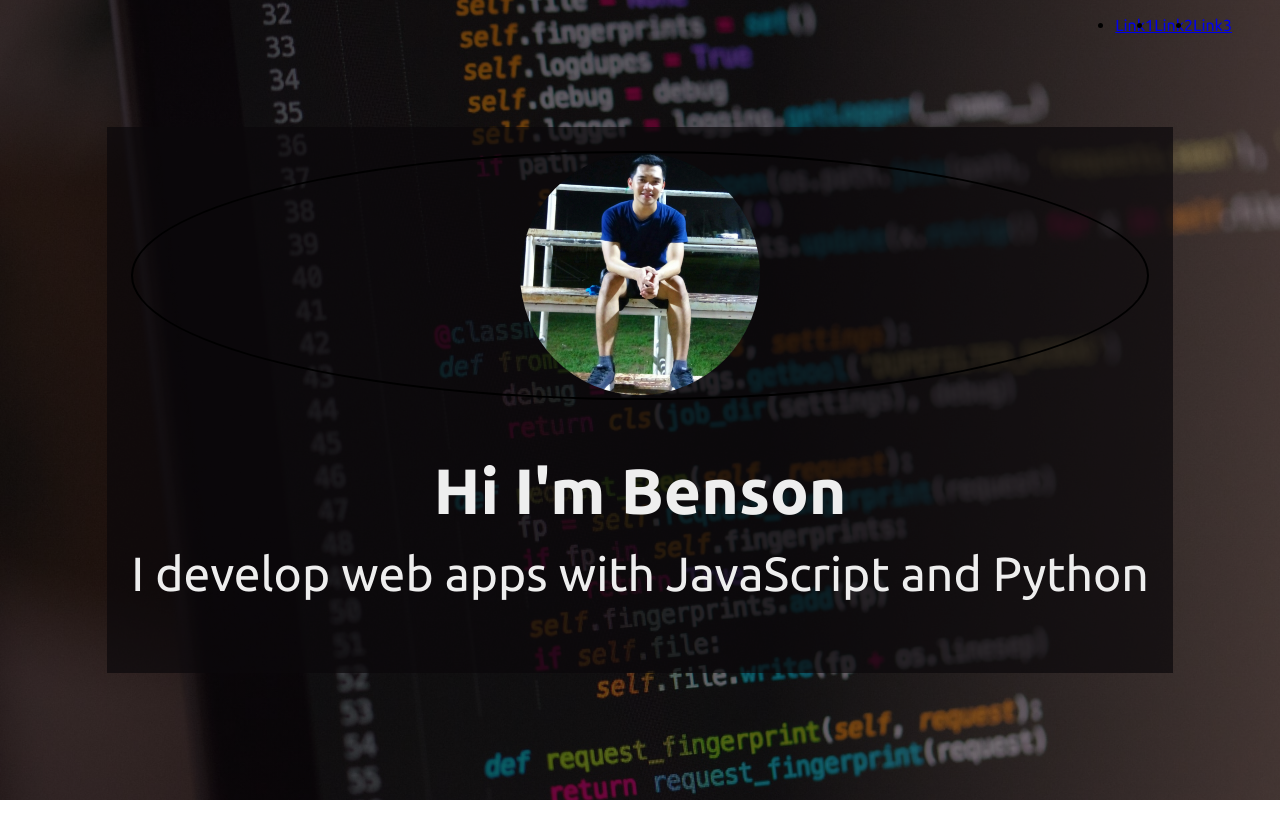
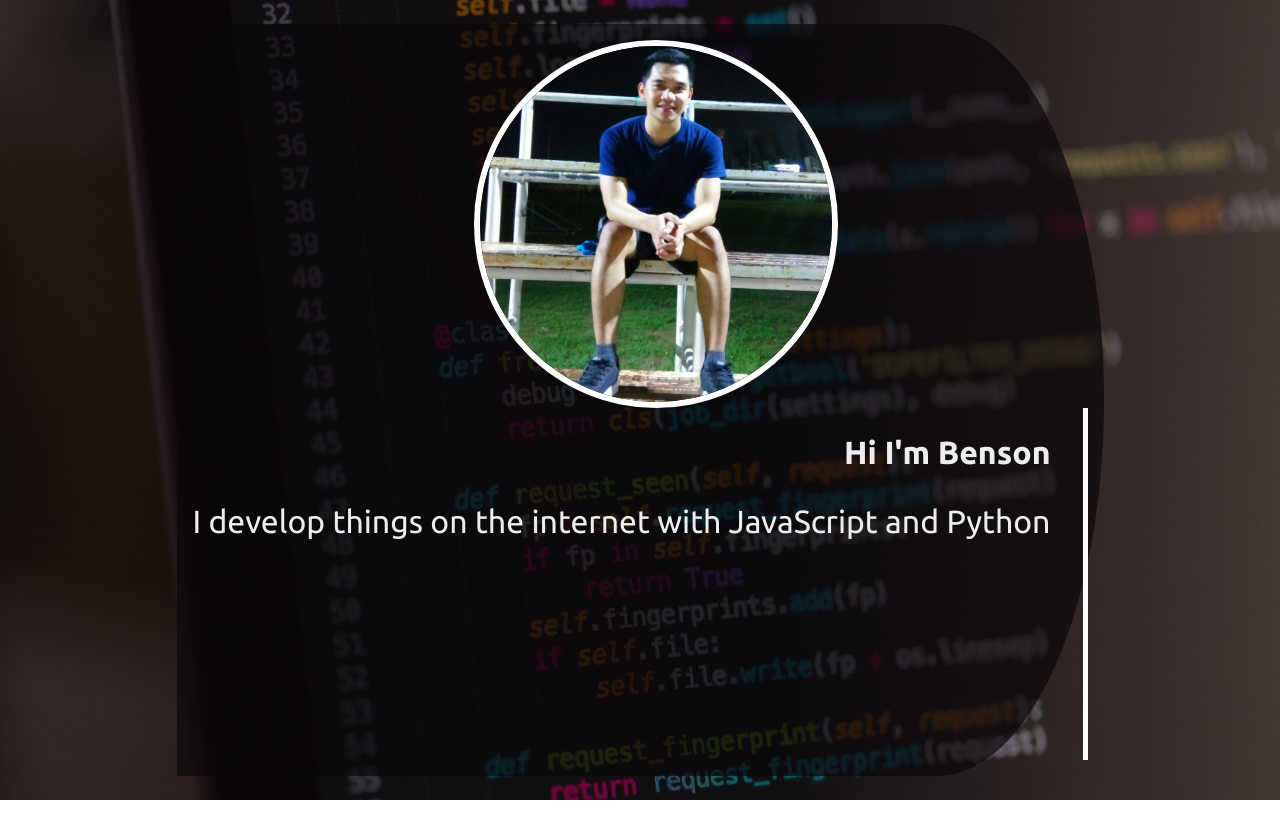
Before and after one commit to bensondomingo/bensondomingo.github.io, a plain HTML site: page index.html in a window 1280 px wide. Shown: the top 838 px of the page. Drawn offline with Linux system fonts and the light colour scheme.

Commit message:
start mobile friendly view

```diff
--- a/index.html
+++ b/index.html
@@ -11,24 +11,24 @@
 
 <body>
 
-  <header>
+  <!-- <header>
     <nav>
       <ul class="nav-links">
-        <li class="nav-links__item"><a href="#">Link1</a></li>
+        <li class="nav-links__item"><a href="#featured">Link1</a></li>
         <li class="nav-links__item"><a href="#">Link2</a></li>
         <li class="nav-links__item"><a href="#">Link3</a></li>
       </ul>
     </nav>
-  </header>
+  </header> -->
 
-  <article class="featured">
+  <article id="featured" class="featured">
     <div class="intro">
+      <div class="statement">
+        <h1>Hi I'm Benson</h1>
+        <p>I develop things on the internet with JavaScript and Python</p>
+      </div>
       <div class="img-container">
         <img src="media/images/me.jpg" alt="It's me" srcset="">
-      </div>
-      <div class="statement">
-        <h1>Hi I'm Benson</h1>
-        <p>I develop web apps with JavaScript and Python</p>
       </div>
     </div>
   </article>
--- a/style.css
+++ b/style.css
@@ -6,6 +6,7 @@ html {
 
 body {
   font-family: 'Ubuntu', sans-serif;
+  color: rgb(238, 238, 238);
   box-sizing: border-box;
   margin: 0px;
 }
@@ -20,6 +21,17 @@ header {
   display: flex;
   justify-content: flex-end;
   padding: 0 3em;
+}
+
+ul {
+  list-style: none;
+}
+
+.nav-links__item {
+  padding: 0 1em;
+}
+
+.nav-links__item a {
 }
 
 .featured {
@@ -39,30 +51,65 @@ header {
 }
 
 .intro {
-  color: rgb(238, 238, 238);
   background-color: rgba(10, 8, 11, 0.7);
-  text-align: center;
-  padding: 1.5em;
+  display: flex;
+  flex-direction: column-reverse;
+  justify-content: center;
+  align-items: center;
+  max-height: 100vh;
+  padding: 1em;
+}
+
+.img-container {
+}
+
+.img-container img {
+  max-width: 16em;
+  border-radius: 50% 50%;
+  border: 5px solid rgb(238, 238, 238);
+}
+
+.statement {
   text-align: center;
 }
 
-.img-container {
-  border-radius: 50%;
-  border: 2px solid black;
-}
-
-.img-container img {
-  max-width: 15em;
-  max-width: 15em;
-  border-radius: 50%;
-}
-
 .statement h1 {
-  font-size: 4em;
-  margin-bottom: 0.3em;
+  font-size: 2em;
 }
 
 .statement p {
-  font-size: 3em;
-  margin-top: 0px;
+  font-size: 2em;
 }
+
+/* Media Queries */
+
+/* Large devices (laptops/desktops, 992px and up) */
+@media (min-width: 992px) {
+  .intro {
+    align-items: center;
+    border-top-right-radius: 18% 50%;
+    border-bottom-right-radius: 18% 50%;
+    max-width: 70em;
+  }
+
+  .img-container {
+    margin-left: 2em;
+    display: flex;
+    align-items: center;
+  }
+
+  .img-container img {
+    max-width: 22em;
+    border-radius: 50%;
+    border: 0.4em solid white;
+  }
+
+  .statement {
+    border-right: 5px solid white;
+    padding-right: 2em;
+    text-align: right;
+    min-height: 22em;
+  }
+
+
+}
```
